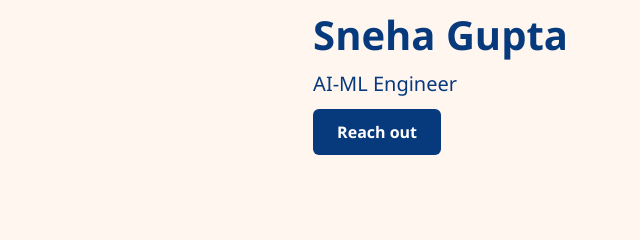
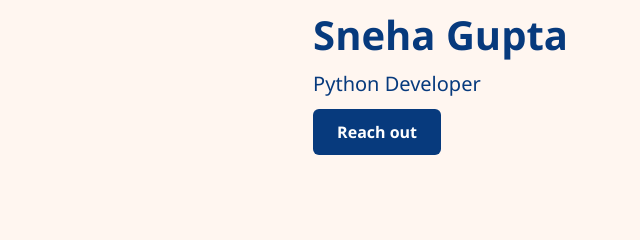
Before and after one commit to sneha280904/Portfolio-Space-Web-Code, a plain HTML site: page index.html in a window 1280 px wide. Shown: the part 385-625 px from the top of the page, 640-1280 px from the left. Drawn offline with Linux system fonts and the light colour scheme.

Commit message:
initial commit

```diff
--- a/index.html
+++ b/index.html
@@ -52,7 +52,7 @@
       </div>
       <div class="text-section">
         <h1 class="hero-section-h1">Sneha Gupta</h1> <!-- Main Heading -->
-        <p class="title hero-section-title">AI-ML Engineer</p> <!-- Subheading -->
+        <p class="title hero-section-title">Python Developer</p> <!-- Subheading -->
         <a href="mailto:sneha280904@gmail.com" class="button">Reach out</a> <!-- Email Button -->
       </div>
     </div>
```
